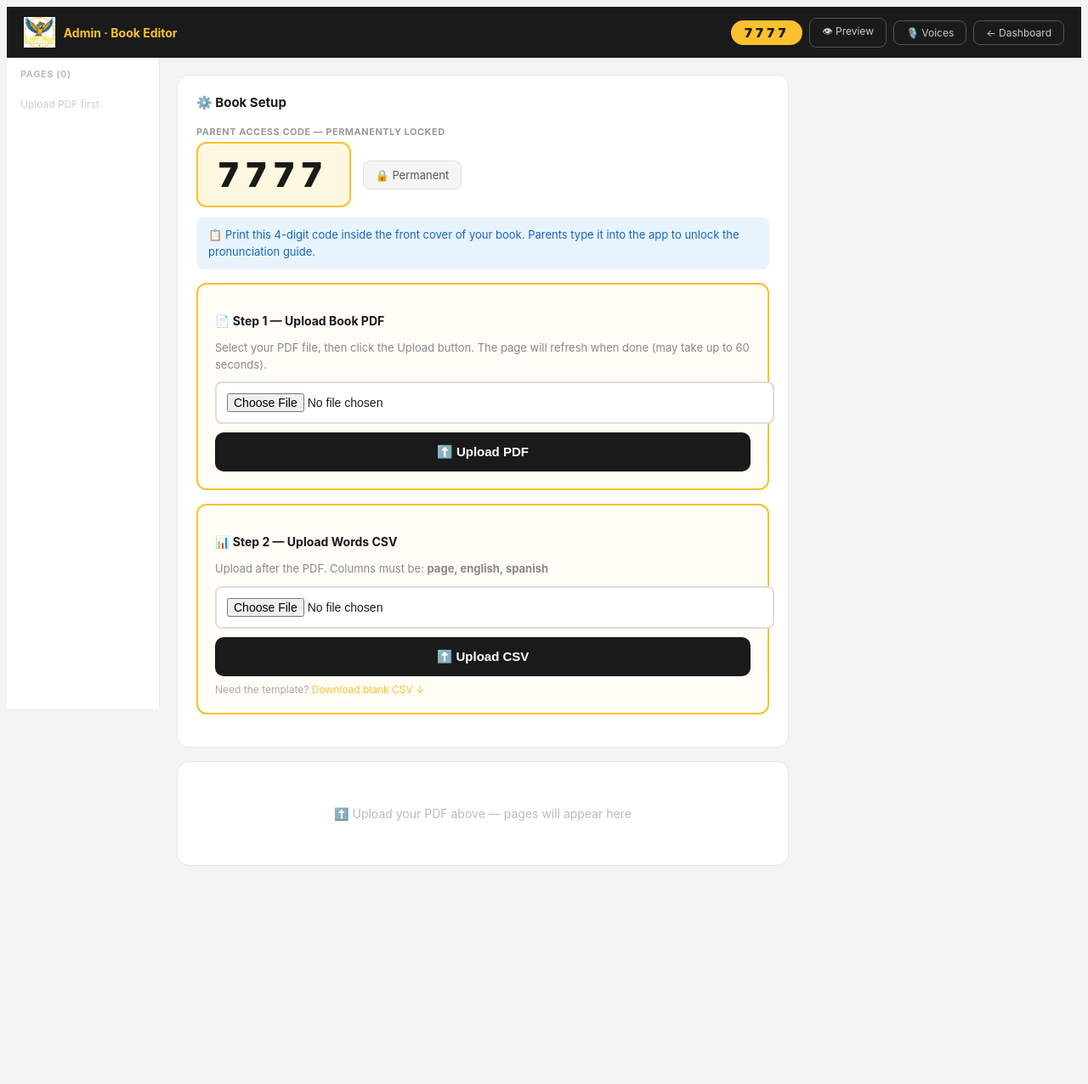
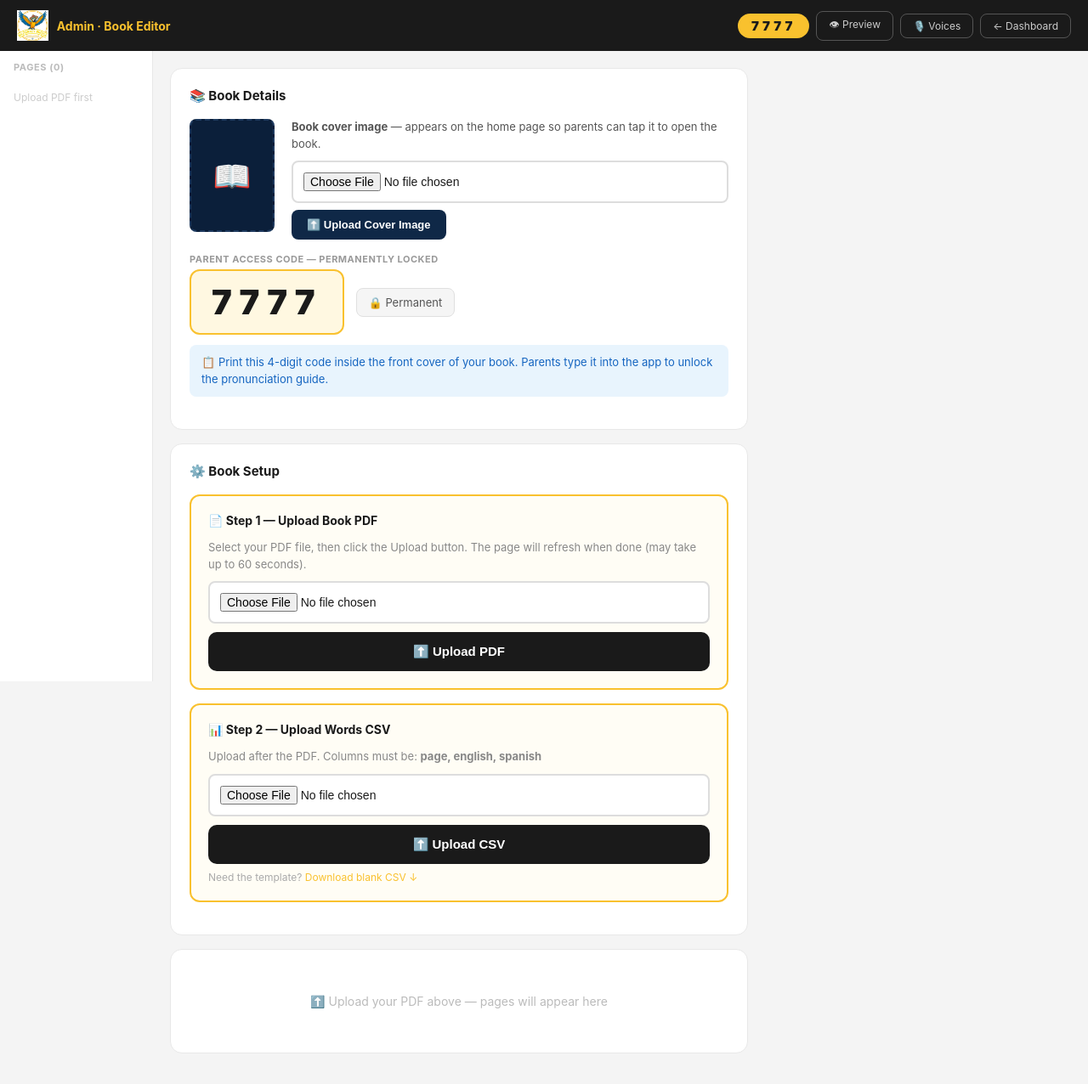
Before and after one commit to mcmillanme85-debug/Biliteracy-Bridge---Step-One, a Flask app: page /admin/book/my-first-bilingual-cognates in a window 1280 px wide. Shown: the whole page at 85% size. Before the commit the page ends 966 px from the top, so only its background shows below. Run offline with Flask 3, Linux system fonts and the light colour scheme; the visitor is signed in with stand-in values (Sample User, id 1); some libraries are stand-ins or nearby versions.

Commit message:
Update admin_book.html

```diff
--- a/templates/admin_book.html
+++ b/templates/admin_book.html
@@ -5,36 +5,6 @@
 <meta name="viewport" content="width=device-width, initial-scale=1.0">
 <title>Admin · {{ book.title }}</title>
 <style>
-<!-- BOOK NAME + COVER SECTION -->
-<div class="admin-section">
-  <h3 class="section-title">📚 Book Details</h3>
-
-  <!-- Book cover upload -->
-  <div class="cover-row">
-    <div class="cover-preview">
-      {% if book.get('cover_image') %}
-        <img src="/book-cover/{{ book_id }}" alt="Book cover"
-             style="width:100px;height:133px;object-fit:cover;border-radius:8px;border:2px solid #1E3A5F">
-      {% else %}
-        <div style="width:100px;height:133px;background:#0B1F3A;border:2px dashed #1E3A5F;border-radius:8px;display:flex;align-items:center;justify-content:center;font-size:28px">📖</div>
-      {% endif %}
-    </div>
-    <div class="cover-upload">
-      <p style="font-size:13px;color:#8BA3C0;margin-bottom:10px">
-        Upload the book cover image — it appears on the home page so parents can tap it to open the book.
-      </p>
-      <form method="POST" action="/admin/book/{{ book_id }}/upload-cover" enctype="multipart/form-data">
-        <input type="file" name="cover" accept="image/*" required style="font-size:13px;color:#fff;margin-bottom:8px;display:block">
-        <button type="submit" class="btn-secondary">Upload Cover Image</button>
-      </form>
-      {% if msg == 'cover_ok' %}
-        <p style="color:#81C784;font-size:13px;margin-top:6px">✅ Cover uploaded successfully!</p>
-      {% elif msg == 'cover_err' %}
-        <p style="color:#EF9A9A;font-size:13px;margin-top:6px">❌ Error: {{ msg_val }}</p>
-      {% endif %}
-    </div>
-  </div>
-</div>
 *{box-sizing:border-box;margin:0;padding:0}
 body{font-family:-apple-system,BlinkMacSystemFont,'Segoe UI',sans-serif;background:#f4f4f4;color:#1a1a1a}
 header{background:#1a1a1a;padding:12px 20px;display:flex;align-items:center;justify-content:space-between;gap:12px;flex-wrap:wrap;position:sticky;top:0;z-index:100}
@@ -65,42 +35,21 @@
 .code-big{font-size:40px;font-weight:900;letter-spacing:8px;color:#1a1a1a;background:#FFF8E1;padding:12px 24px;border-radius:12px;border:2px solid #F9C12E}
 .locked-badge{font-size:13px;color:#555;background:#f5f5f5;padding:8px 14px;border-radius:8px;border:1px solid #e0e0e0}
 .info-box{background:#E8F4FD;border-radius:8px;padding:11px 14px;font-size:13px;color:#1565C0;line-height:1.5;margin-bottom:16px}
-
-/* ── UPLOAD SECTION — plain and simple ── */
+/* Cover section */
+.cover-row{display:flex;align-items:flex-start;gap:20px;margin-bottom:16px;flex-wrap:wrap}
+.cover-preview{flex-shrink:0}
+.cover-upload{flex:1;min-width:200px}
+/* Upload sections */
 .upload-section{background:#FFFDF5;border:2px solid #F9C12E;border-radius:12px;padding:20px;margin-bottom:16px}
 .upload-section h3{font-size:14px;font-weight:700;color:#1a1a1a;margin-bottom:14px;display:flex;align-items:center;gap:6px}
 .upload-section p{font-size:13px;color:#888;margin-bottom:10px;line-height:1.5}
-/* Make the file input BIG and visible */
-input[type=file]{
-  display:block;
-  width:100%;
-  padding:12px;
-  font-size:14px;
-  border:2px solid #ddd;
-  border-radius:8px;
-  background:#fff;
-  cursor:pointer;
-  margin-bottom:10px;
-  color:#1a1a1a;
-}
+input[type=file]{display:block;width:100%;padding:12px;font-size:14px;border:2px solid #ddd;border-radius:8px;background:#fff;cursor:pointer;margin-bottom:10px;color:#1a1a1a}
 input[type=file]:hover{border-color:#F9C12E}
-.btn-upload{
-  display:block;
-  width:100%;
-  background:#1a1a1a;
-  color:#fff;
-  border:none;
-  padding:14px;
-  border-radius:10px;
-  font-size:15px;
-  font-weight:700;
-  cursor:pointer;
-  transition:background .15s;
-  text-align:center;
-}
+.btn-upload{display:block;width:100%;background:#1a1a1a;color:#fff;border:none;padding:14px;border-radius:10px;font-size:15px;font-weight:700;cursor:pointer;transition:background .15s;text-align:center}
 .btn-upload:hover{background:#333}
-
-/* ── Page editor ── */
+.btn-secondary{background:#0F2847;color:#fff;border:none;padding:10px 18px;border-radius:8px;font-size:13px;font-weight:700;cursor:pointer}
+.btn-secondary:hover{background:#1E3A5F}
+/* Page editor */
 .field{margin-bottom:14px}
 .field label{display:block;font-size:11px;font-weight:700;color:#999;text-transform:uppercase;letter-spacing:.5px;margin-bottom:5px}
 .field input,.field textarea{width:100%;padding:10px 12px;border:1.5px solid #e8e8e8;border-radius:8px;font-size:15px;color:#1a1a1a;outline:none;transition:border-color .15s;font-family:inherit}
@@ -164,12 +113,38 @@
     <div class="alert alert-ok">✅ Words loaded for {{ msg_val }} pages!</div>
     {% elif msg == 'csv_err' %}
     <div class="alert alert-err">❌ CSV failed: {{ msg_val }}</div>
+    {% elif msg == 'cover_ok' %}
+    <div class="alert alert-ok">✅ Cover uploaded successfully!</div>
+    {% elif msg == 'cover_err' %}
+    <div class="alert alert-err">❌ Cover upload failed: {{ msg_val }}</div>
     {% endif %}
 
+    <!-- ── BOOK DETAILS (cover + code) ── -->
     <div class="card">
-      <div class="card-title">⚙️ Book Setup</div>
+      <div class="card-title">📚 Book Details</div>
 
-      <!-- Code -->
+      <!-- Book cover upload -->
+      <div class="cover-row">
+        <div class="cover-preview">
+          {% if book.get('cover_image') %}
+            <img src="/book-cover/{{ book_id }}" alt="Book cover"
+                 style="width:100px;height:133px;object-fit:cover;border-radius:8px;border:2px solid #1E3A5F">
+          {% else %}
+            <div style="width:100px;height:133px;background:#0B1F3A;border:2px dashed #1E3A5F;border-radius:8px;display:flex;align-items:center;justify-content:center;font-size:36px">📖</div>
+          {% endif %}
+        </div>
+        <div class="cover-upload">
+          <p style="font-size:13px;color:#555;margin-bottom:10px;line-height:1.5">
+            <strong>Book cover image</strong> — appears on the home page so parents can tap it to open the book.
+          </p>
+          <form method="POST" action="/admin/book/{{ book_id }}/upload-cover" enctype="multipart/form-data">
+            <input type="file" name="cover" accept="image/*" required style="margin-bottom:8px">
+            <button type="submit" class="btn-secondary">⬆️ Upload Cover Image</button>
+          </form>
+        </div>
+      </div>
+
+      <!-- Access code -->
       <div class="field">
         <label>Parent Access Code — permanently locked</label>
         <div class="code-row">
@@ -178,8 +153,12 @@
         </div>
         <div class="info-box">📋 Print this 4-digit code inside the front cover of your book. Parents type it into the app to unlock the pronunciation guide.</div>
       </div>
+    </div>
 
-      <!-- PDF upload — dead simple form -->
+    <!-- ── SETUP (PDF + CSV) ── -->
+    <div class="card">
+      <div class="card-title">⚙️ Book Setup</div>
+
       <div class="upload-section">
         <h3>📄 Step 1 — Upload Book PDF</h3>
         <p>Select your PDF file, then click the Upload button. The page will refresh when done (may take up to 60 seconds).</p>
@@ -189,7 +168,6 @@
         </form>
       </div>
 
-      <!-- CSV upload — dead simple form -->
       <div class="upload-section">
         <h3>📊 Step 2 — Upload Words CSV</h3>
         <p>Upload after the PDF. Columns must be: <strong>page, english, spanish</strong></p>
@@ -301,7 +279,7 @@
 };
 
 function updatePreview() {
-  const word = (document.getElementById("enWord").value||"").toLowerCase().trim().split(/[\s\/]/)[0];
+  const word = (document.getElementById("enWord_0")?.value||"").toLowerCase().trim().split(/[\s\/]/)[0];
   const el = document.getElementById("builtInPreview");
   if (!el) return;
   const tip = TIPS[word];
@@ -334,8 +312,8 @@
 
 function getWordTemplate(idx, data={}) {
   return `
-    <div class="word-block" id="wordBlock_${idx}" style="background:#2a2a2a;border-radius:10px;padding:14px;margin-bottom:12px;border:1px solid #3a3a3a">
-      ${idx > 0 ? `<div style="display:flex;justify-content:space-between;align-items:center;margin-bottom:10px"><span style="font-size:12px;font-weight:700;color:#F9C12E">Word ${idx+1}</span><button onclick="removeWord(${idx})" style="background:transparent;border:none;color:#666;cursor:pointer;font-size:12px">✕ Remove</button></div>` : '<div style="font-size:12px;font-weight:700;color:#F9C12E;margin-bottom:10px">Word ${idx+1}</div>'}
+    <div class="word-block" id="wordBlock_${idx}" style="background:#f9f9f9;border-radius:10px;padding:14px;margin-bottom:12px;border:1px solid #e8e8e8">
+      ${idx > 0 ? `<div style="display:flex;justify-content:space-between;align-items:center;margin-bottom:10px"><span style="font-size:12px;font-weight:700;color:#F9C12E">Word ${idx+1}</span><button onclick="removeWord(${idx})" style="background:transparent;border:none;color:#999;cursor:pointer;font-size:12px">✕ Remove</button></div>` : `<div style="font-size:12px;font-weight:700;color:#E65100;margin-bottom:10px">Word ${idx+1}</div>`}
       <div class="two-col">
         <div class="field">
           <label>🇺🇸 English Word</label>
@@ -393,16 +371,6 @@
   return words.filter(w => w.english || w.spanish);
 }
 
-function updatePreview() {
-  const word = (document.getElementById("enWord_0")?.value||"").toLowerCase().trim().split(/[\s\/]/)[0];
-  const el = document.getElementById("builtInPreview");
-  if (!el) return;
-  const tip = TIPS[word];
-  if (tip)       el.innerHTML = `<b>Built-in tip:</b> ${tip}`;
-  else if (word) el.innerHTML = `No built-in tip for "${word}" — write a custom one below.`;
-  else           el.innerHTML = `Enter an English word above to preview the built-in teaching tip.`;
-}
-
 async function savePage() {
   const st = document.getElementById("saveStatus");
   if (!st) return;
```
